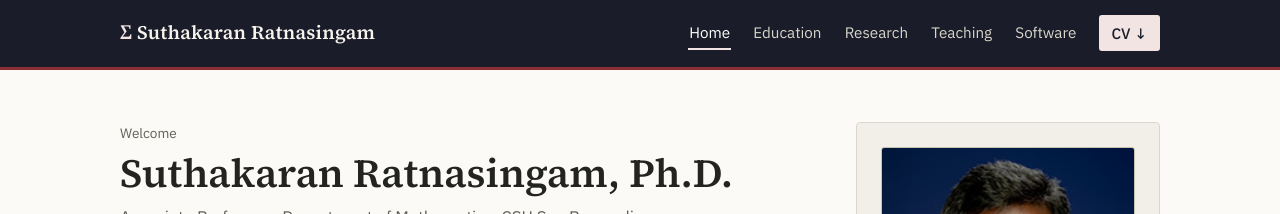
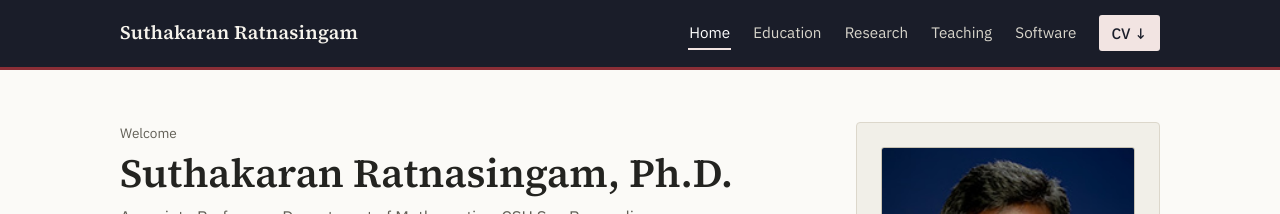
Before and after one commit to suthakaranr/suthakaranr.github.io, a Jekyll site: the page built from index.md, in a window 1280 px wide. Shown: the top 214 px of the page. Built offline with Jekyll 4.4.1, drawn with Linux system fonts in a browser that asks for light colours.

Commit message:
Remove mark span from site name in header
Removed the mark span from the site name in the header.

```diff
--- a/_layouts/default.html
+++ b/_layouts/default.html
@@ -105,7 +105,6 @@ hr.rule {
   letter-spacing: 0.01em;
 }
 .site-name:hover { color: #fff; }
-.site-name .mark { color: var(--accent-soft); font-weight: 700; }
 
 .site-nav nav {
   display: flex;
@@ -455,7 +454,7 @@ main { display: block; }
   <header class="site-nav">
     <div class="nav-inner">
       <a class="site-name" href="{{ '/' | relative_url }}">
-        <span class="mark">&Sigma;</span> {{ site.title }}
+        {{ site.title }}
       </a>
       <nav aria-label="Primary">
         {% assign here = page.url %}
```
